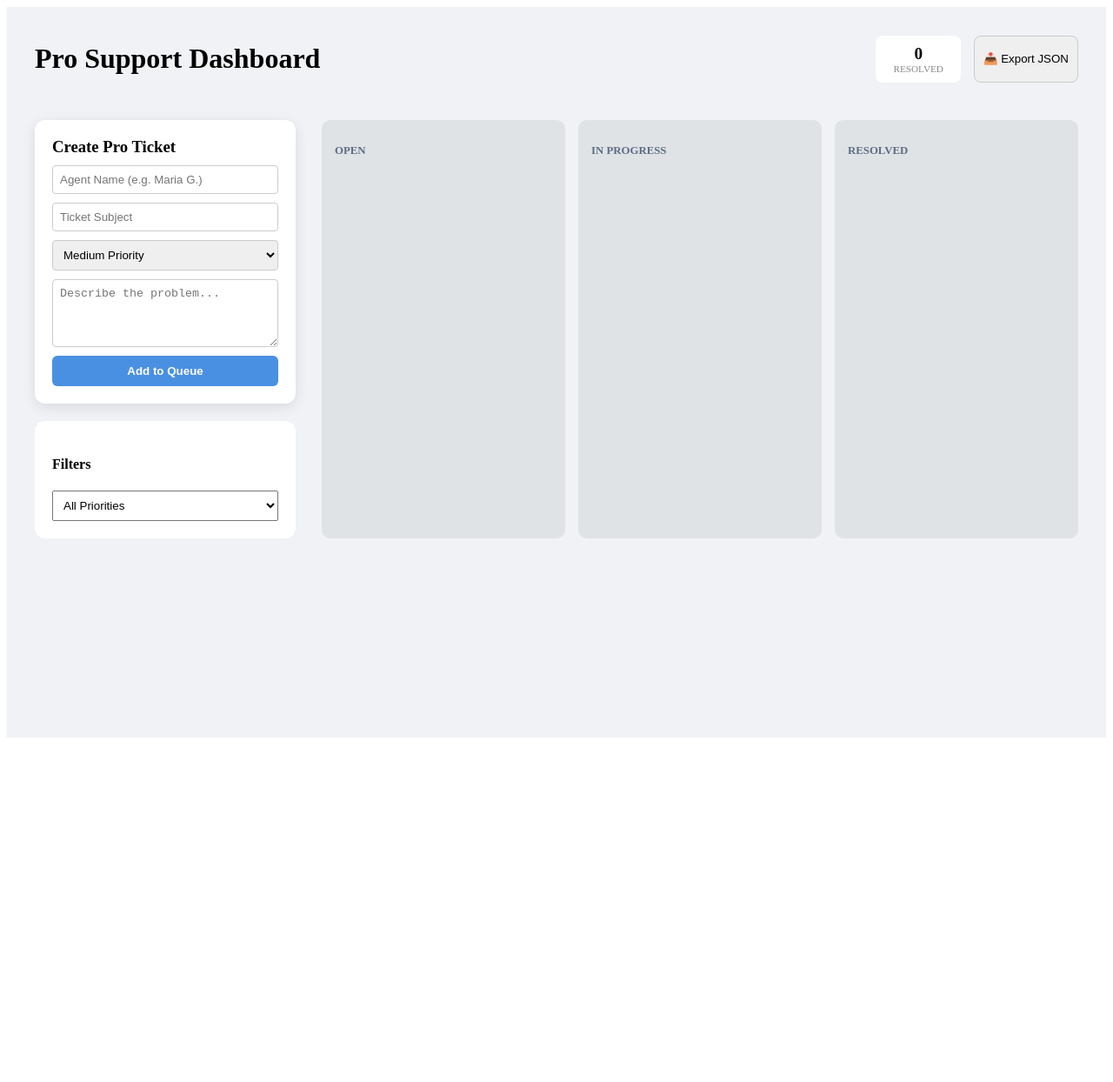
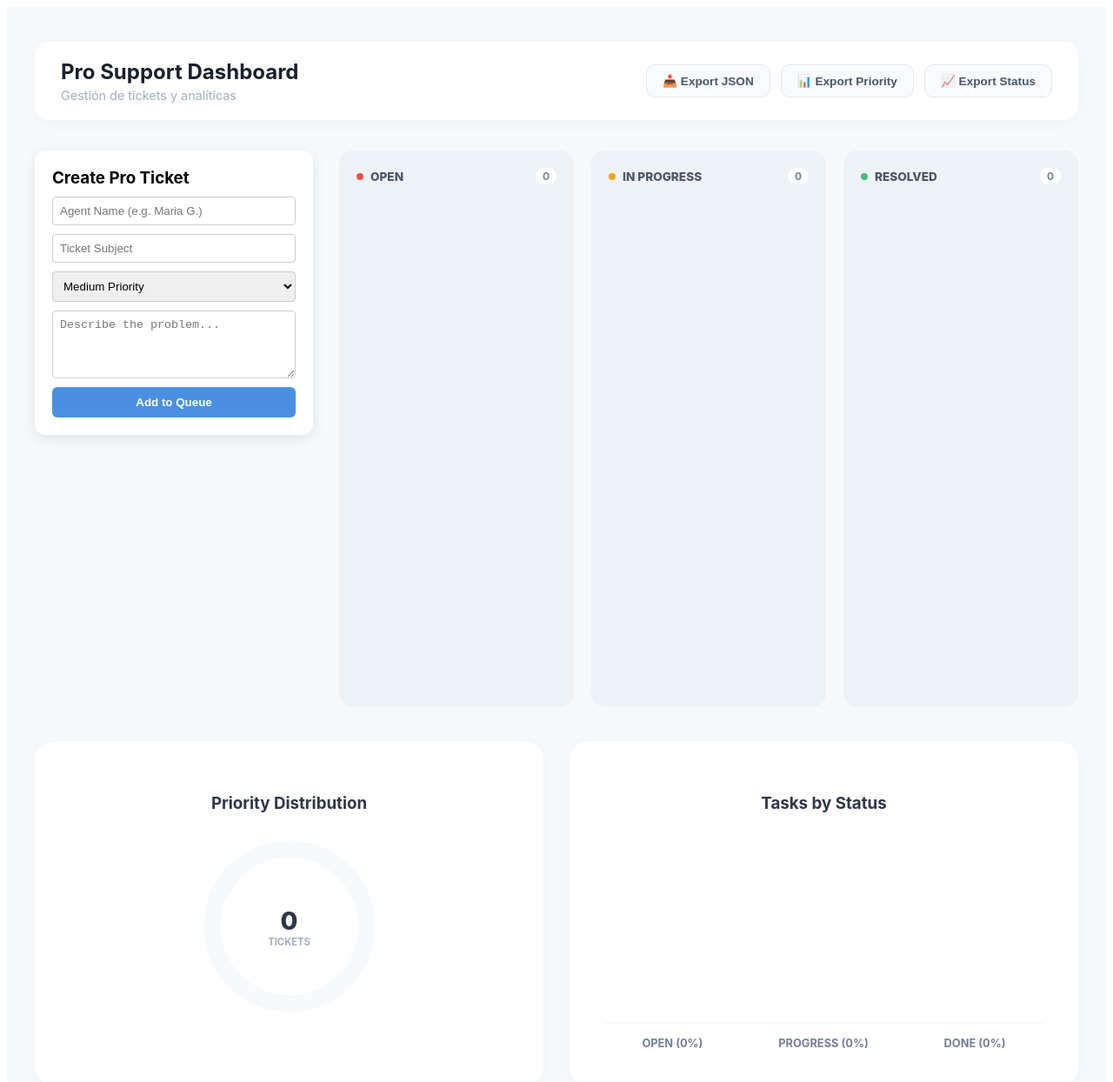
Before and after one commit to Fiorella318/Support-Tickets, a React (Vite) app: page / in a window 1280 px wide. Shown: the top 1244 px of the page at 87% size. Before the commit the page ends 856 px from the top, so only its background shows below. Built offline with nearby package versions, Linux system fonts and the light colour scheme.

Commit message:
new frontend changes

```diff
--- a/package.json
+++ b/package.json
@@ -10,6 +10,7 @@
     "preview": "vite preview"
   },
   "dependencies": {
+    "html-to-image": "^1.11.13",
     "react": "^19.2.0",
     "react-dom": "^19.2.0"
   },
--- a/src/App.tsx
+++ b/src/App.tsx
@@ -1,25 +1,39 @@
-import { useState, useEffect } from 'react';
-import TicketForm, { type Ticket, type Status, type Priority } from './components/TicketForm';
+import { useState, useEffect, useRef } from 'react';
+import { toPng } from 'html-to-image';
+import TicketForm from './components/TicketForm';
 import TicketCard from './components/TicketCard';
+import type { Ticket, Status, Priority } from './types/ticket';
 
 function App() {
   const [tickets, setTickets] = useState<Ticket[]>(() => {
-    const saved = localStorage.getItem('pro_tickets');
+    const saved = localStorage.getItem('pro_tickets_v3');
     return saved ? JSON.parse(saved) : [];
   });
 
-  const [filterPriority, setFilterPriority] = useState<'All' | Priority>('All');
+  // Referencias para las capturas de imagen
+  const priorityBoxRef = useRef<HTMLDivElement>(null);
+  const statusBoxRef = useRef<HTMLDivElement>(null);
 
   useEffect(() => {
-    localStorage.setItem('pro_tickets', JSON.stringify(tickets));
+    localStorage.setItem('pro_tickets_v3', JSON.stringify(tickets));
   }, [tickets]);
 
-  const addTicket = (newTicket: Ticket) => setTickets([...tickets, newTicket]);
+  const addTicket = (t: Ticket) => setTickets([...tickets, t]);
 
-  const updateTicketStatus = (id: string) => {
-    setTickets(prev => prev.map(t => {
+  const deleteTicket = (id: string) => {
+    if (window.confirm('¿Eliminar esta tarea?')) {
+      setTickets(tickets.filter(t => t.id !== id));
+    }
+  };
+
+  const updateStatus = (id: string) => {
+    setTickets(tickets.map(t => {
       if (t.id === id) {
-        const next: Record<Status, Status> = { 'Open': 'In Progress', 'In Progress': 'Resolved', 'Resolved': 'Open' };
+        const next: Record<Status, Status> = {
+          'Open': 'In Progress',
+          'In Progress': 'Resolved',
+          'Resolved': 'Open'
+        };
         return { ...t, status: next[t.status] };
       }
       return t;
@@ -31,71 +45,162 @@ function App() {
     setTickets(prev => prev.map(t => t.id === id ? { ...t, status: newStatus } : t));
   };
 
-  // Función para exportar a JSON
-  const exportData = () => {
+  // --- Funciones de Exportación ---
+  const exportJson = () => {
     const dataStr = "data:text/json;charset=utf-8," + encodeURIComponent(JSON.stringify(tickets, null, 2));
-    const downloadAnchorNode = document.createElement('a');
-    downloadAnchorNode.setAttribute("href", dataStr);
-    downloadAnchorNode.setAttribute("download", "tickets_export.json");
-    document.body.appendChild(downloadAnchorNode);
-    downloadAnchorNode.click();
-    downloadAnchorNode.remove();
+    const link = document.createElement('a');
+    link.href = dataStr;
+    link.download = "dashboard_data.json";
+    link.click();
   };
 
-  const filteredTickets = tickets.filter(t => filterPriority === 'All' || t.priority === filterPriority);
+  const exportImage = (ref: React.RefObject<HTMLDivElement>, name: string) => {
+    if (ref.current) {
+      toPng(ref.current, {
+        backgroundColor: '#ffffff',
+        style: { padding: '20px' }
+      })
+      .then((url) => {
+        const link = document.createElement('a');
+        link.href = url;
+        link.download = `${name}.png`;
+        link.click();
+      });
+    }
+  };
+
+  // --- Cálculos de Estadísticas ---
+  const total = tickets.length;
+  const getP = (p: Priority) => tickets.filter(t => t.priority === p).length;
+  const getS = (s: Status) => tickets.filter(t => t.status === s).length;
+  const pct = (c: number) => total > 0 ? Math.round((c / total) * 100) : 0;
+
+  // Estilos reutilizables
+  const btnActionStyle = {
+    cursor: 'pointer',
+    padding: '10px 18px',
+    borderRadius: '10px',
+    border: '1px solid #E2E8F0',
+    background: '#F8FAFC',
+    color: '#4A5568',
+    fontSize: '0.85rem',
+    fontWeight: 600,
+    display: 'flex',
+    alignItems: 'center',
+    gap: '8px',
+    transition: 'all 0.2s'
+  };
 
   return (
-    <div style={{ backgroundColor: '#F0F2F5', minHeight: '100vh', padding: '20px' }}>
+    <div style={{ backgroundColor: '#F7FAFC', minHeight: '100vh', padding: '40px 20px', fontFamily: '"Inter", sans-serif' }}>
       <div style={{ maxWidth: '1200px', margin: '0 auto' }}>
 
-        {/* Header con Estadísticas */}
-        <div style={{ display: 'flex', justifyContent: 'space-between', alignItems: 'center', marginBottom: '30px' }}>
-          <h1>Pro Support Dashboard</h1>
-          <div style={{ display: 'flex', gap: '15px' }}>
-            <div style={{ textAlign: 'center', background: 'white', padding: '10px 20px', borderRadius: '8px' }}>
-              <div style={{ fontSize: '1.2rem', fontWeight: 'bold' }}>{tickets.filter(t => t.status === 'Resolved').length}</div>
-              <div style={{ fontSize: '0.7rem', color: '#888' }}>RESOLVED</div>
-            </div>
-            <button onClick={exportData} style={{ padding: '10px', borderRadius: '8px', cursor: 'pointer', border: '1px solid #ccc' }}>
-              📥 Export JSON
-            </button>
+        {/* Encabezado Principal */}
+        <div style={{
+          display: 'flex', justifyContent: 'space-between', alignItems: 'center',
+          background: 'white', padding: '20px 30px', borderRadius: '16px',
+          marginBottom: '35px', boxShadow: '0 4px 20px rgba(0,0,0,0.03)'
+        }}>
+          <div>
+            <h1 style={{ margin: 0, fontSize: '1.5rem', color: '#1A202C' }}>Pro Support Dashboard</h1>
+            <p style={{ margin: '4px 0 0 0', color: '#A0AEC0', fontSize: '0.9rem' }}>Gestión de tickets y analíticas</p>
+          </div>
+          <div style={{ display: 'flex', gap: '12px' }}>
+            <button onClick={exportJson} style={btnActionStyle}>📥 Export JSON</button>
+            <button onClick={() => exportImage(priorityBoxRef, 'prioridades')} style={btnActionStyle}>📊 Export Priority</button>
+            <button onClick={() => exportImage(statusBoxRef, 'estados')} style={btnActionStyle}>📈 Export Status</button>
           </div>
         </div>
 
-        <div style={{ display: 'grid', gridTemplateColumns: '300px 1fr', gap: '30px' }}>
-          {/* Sidebar de Control */}
-          <aside>
-            <TicketForm onAddTicket={addTicket} />
-            <div style={{ marginTop: '20px', background: 'white', padding: '20px', borderRadius: '12px' }}>
-              <h4>Filters</h4>
-              <select
-                style={{ width: '100%', padding: '8px' }}
-                value={filterPriority} onChange={(e) => setFilterPriority(e.target.value as any)}
-              >
-                <option value="All">All Priorities</option>
-                <option value="High">High Only</option>
-                <option value="Medium">Medium Only</option>
-                <option value="Low">Low Only</option>
-              </select>
-            </div>
-          </aside>
+        <div style={{ display: 'grid', gridTemplateColumns: '320px 1fr', gap: '30px', marginBottom: '40px' }}>
+          {/* Formulario */}
+          <aside><TicketForm onAddTicket={addTicket} /></aside>
 
-          {/* Kanban Board */}
-          <main style={{ display: 'grid', gridTemplateColumns: 'repeat(3, 1fr)', gap: '15px' }}>
+          {/* Tablero Kanban */}
+          <main style={{ display: 'grid', gridTemplateColumns: 'repeat(3, 1fr)', gap: '20px' }}>
             {(['Open', 'In Progress', 'Resolved'] as Status[]).map(status => (
               <div
                 key={status}
                 onDragOver={e => e.preventDefault()}
                 onDrop={e => handleDrop(e, status)}
-                style={{ background: '#DFE3E6', padding: '15px', borderRadius: '10px', minHeight: '60px' }}
+                style={{ background: '#EDF2F7', padding: '20px', borderRadius: '16px', minHeight: '600px' }}
               >
-                <h3 style={{ fontSize: '0.8rem', color: '#5E6C84', marginBottom: '15px' }}>{status.toUpperCase()}</h3>
-                {filteredTickets.filter(t => t.status === status).map(t => (
-                  <TicketCard key={t.id} ticket={t} onStatusChange={updateTicketStatus} />
+                <div style={{ display: 'flex', alignItems: 'center', gap: '8px', marginBottom: '20px' }}>
+                    <div style={{
+                      width: '8px', height: '8px', borderRadius: '50%',
+                      background: status === 'Open' ? '#FF4D4D' : status === 'In Progress' ? '#FFA500' : '#48BB78'
+                    }}></div>
+                    <h3 style={{ fontSize: '0.85rem', color: '#4A5568', fontWeight: 800, margin: 0 }}>{status.toUpperCase()}</h3>
+                    <span style={{ marginLeft: 'auto', background: 'white', padding: '2px 8px', borderRadius: '10px', fontSize: '0.75rem', fontWeight: 'bold', color: '#718096' }}>
+                      {getS(status)}
+                    </span>
+                </div>
+                {tickets.filter(t => t.status === status).map(t => (
+                  <TicketCard key={t.id} ticket={t} onStatusChange={updateStatus} onDeleteTicket={deleteTicket} />
                 ))}
               </div>
             ))}
           </main>
+        </div>
+
+        {/* Sección de Analíticas con Lógica de Ocultar 0% */}
+        <div style={{ display: 'grid', gridTemplateColumns: '1fr 1fr', gap: '30px' }}>
+
+          {/* GRÁFICO DE DONA (PRIORIDAD) */}
+          <div ref={priorityBoxRef} style={{ background: 'white', padding: '40px', borderRadius: '20px', textAlign: 'center', boxShadow: '0 4px 20px rgba(0,0,0,0.03)' }}>
+            <h3 style={{ marginBottom: '30px', color: '#2D3748' }}>Priority Distribution</h3>
+            <div style={{ position: 'relative', width: '200px', height: '200px', margin: '0 auto' }}>
+                <svg viewBox="0 0 36 36" style={{ width: '100%', transform: 'rotate(-90deg)' }}>
+                  <circle cx="18" cy="18" r="16" fill="none" stroke="#F7FAFC" strokeWidth="3.5" />
+
+                  {/* Solo dibuja si el % es mayor a 0 */}
+                  {pct(getP('High')) > 0 && (
+                    <circle cx="18" cy="18" r="16" fill="none" stroke="#FF4D4D" strokeWidth="3.5"
+                      strokeDasharray={`${pct(getP('High'))} 100`} strokeLinecap="round" />
+                  )}
+
+                  {pct(getP('Medium')) > 0 && (
+                    <circle cx="18" cy="18" r="16" fill="none" stroke="#FFA500" strokeWidth="3.5"
+                      strokeDasharray={`${pct(getP('Medium'))} 100`}
+                      strokeDashoffset={`-${pct(getP('High'))}`} strokeLinecap="round" />
+                  )}
+
+                  {pct(getP('Low')) > 0 && (
+                    <circle cx="18" cy="18" r="16" fill="none" stroke="#4DA6FF" strokeWidth="3.5"
+                      strokeDasharray={`${pct(getP('Low'))} 100`}
+                      strokeDashoffset={`-${pct(getP('High')) + pct(getP('Medium'))}`} strokeLinecap="round" />
+                  )}
+                </svg>
+
+                <div style={{ position: 'absolute', top: '50%', left: '50%', transform: 'translate(-50%, -50%)' }}>
+                    <div style={{ fontSize: '1.8rem', fontWeight: 800, color: '#2D3748' }}>{total}</div>
+                    <div style={{ fontSize: '0.7rem', color: '#A0AEC0', fontWeight: 'bold' }}>TICKETS</div>
+                </div>
+            </div>
+
+            {/* Leyendas dinámicas: ocultan prioridades con 0% */}
+            <div style={{ marginTop: '30px', display: 'flex', justifyContent: 'center', gap: '15px', fontSize: '0.85rem', fontWeight: 600 }}>
+              {pct(getP('High')) > 0 && <span style={{ color: '#FF4D4D' }}>● High: {pct(getP('High'))}%</span>}
+              {pct(getP('Medium')) > 0 && <span style={{ color: '#FFA500' }}>● Med: {pct(getP('Medium'))}%</span>}
+              {pct(getP('Low')) > 0 && <span style={{ color: '#4DA6FF' }}>● Low: {pct(getP('Low'))}%</span>}
+            </div>
+          </div>
+
+          {/* GRÁFICO DE BARRAS (ESTADO) */}
+          <div ref={statusBoxRef} style={{ background: 'white', padding: '40px', borderRadius: '20px', textAlign: 'center', boxShadow: '0 4px 20px rgba(0,0,0,0.03)' }}>
+            <h3 style={{ marginBottom: '30px', color: '#2D3748' }}>Tasks by Status</h3>
+            <div style={{ display: 'flex', alignItems: 'flex-end', justifyContent: 'space-around', height: '200px', borderBottom: '2px solid #F7FAFC', paddingBottom: '10px' }}>
+              <div style={{ width: '45px', height: `${pct(getS('Open'))}%`, background: 'linear-gradient(180deg, #9F7AEA 0%, #6B46C1 100%)', borderRadius: '8px 8px 0 0', transition: 'height 0.5s' }} />
+              <div style={{ width: '45px', height: `${pct(getS('In Progress'))}%`, background: 'rgba(159, 122, 234, 0.5)', borderRadius: '8px 8px 0 0', transition: 'height 0.5s' }} />
+              <div style={{ width: '45px', height: `${pct(getS('Resolved'))}%`, background: 'rgba(159, 122, 234, 0.2)', borderRadius: '8px 8px 0 0', transition: 'height 0.5s' }} />
+            </div>
+            <div style={{ display: 'flex', justifyContent: 'space-around', fontSize: '0.8rem', marginTop: '15px', fontWeight: 700, color: '#718096' }}>
+              <span>OPEN ({pct(getS('Open'))}%)</span>
+              <span>PROGRESS ({pct(getS('In Progress'))}%)</span>
+              <span>DONE ({pct(getS('Resolved'))}%)</span>
+            </div>
+          </div>
+
         </div>
       </div>
     </div>
```
Also changed, not shown: src/components/TicketCard.tsx (+66 -14 lines), 1 other file (tests, documents, lock files or other folders).
